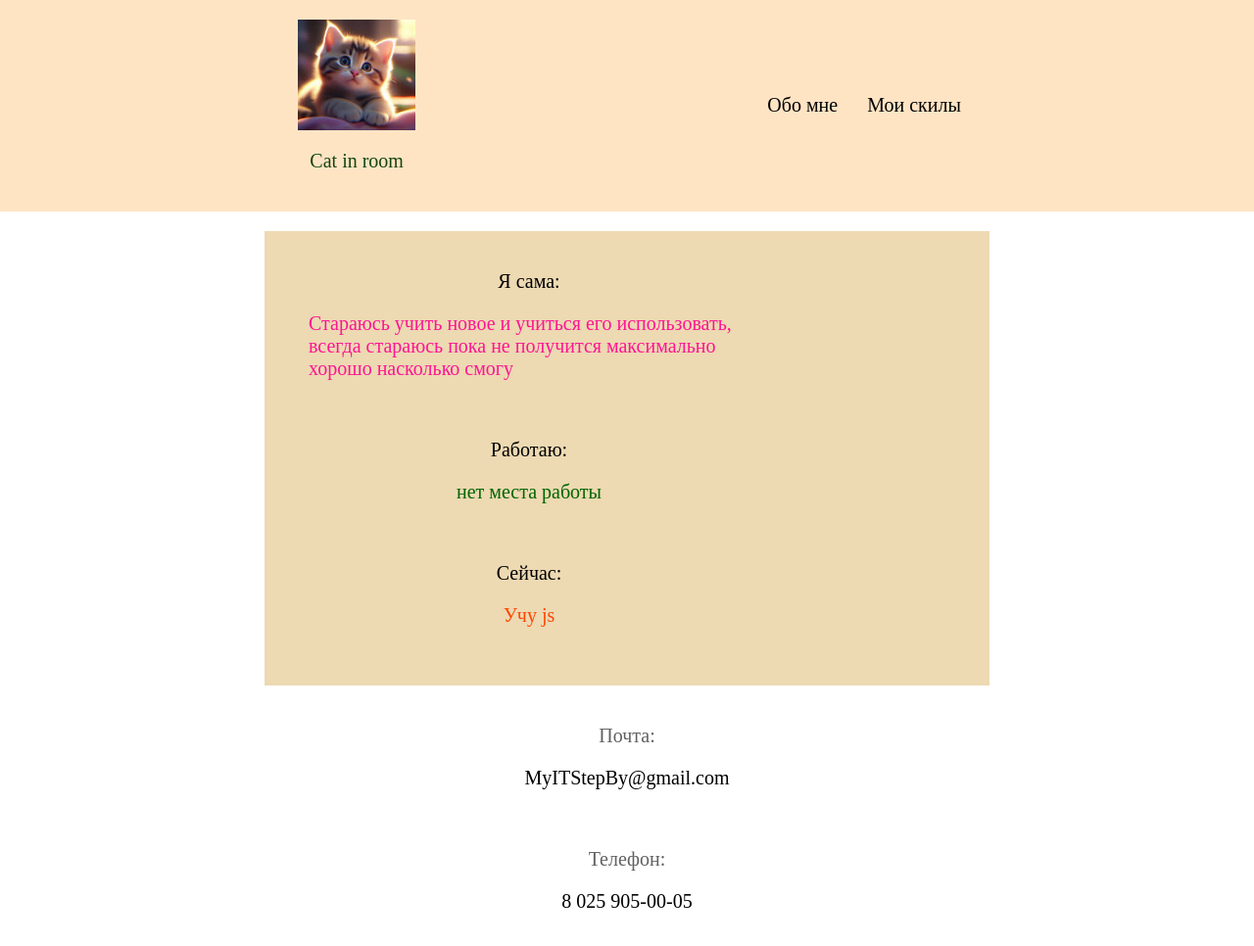
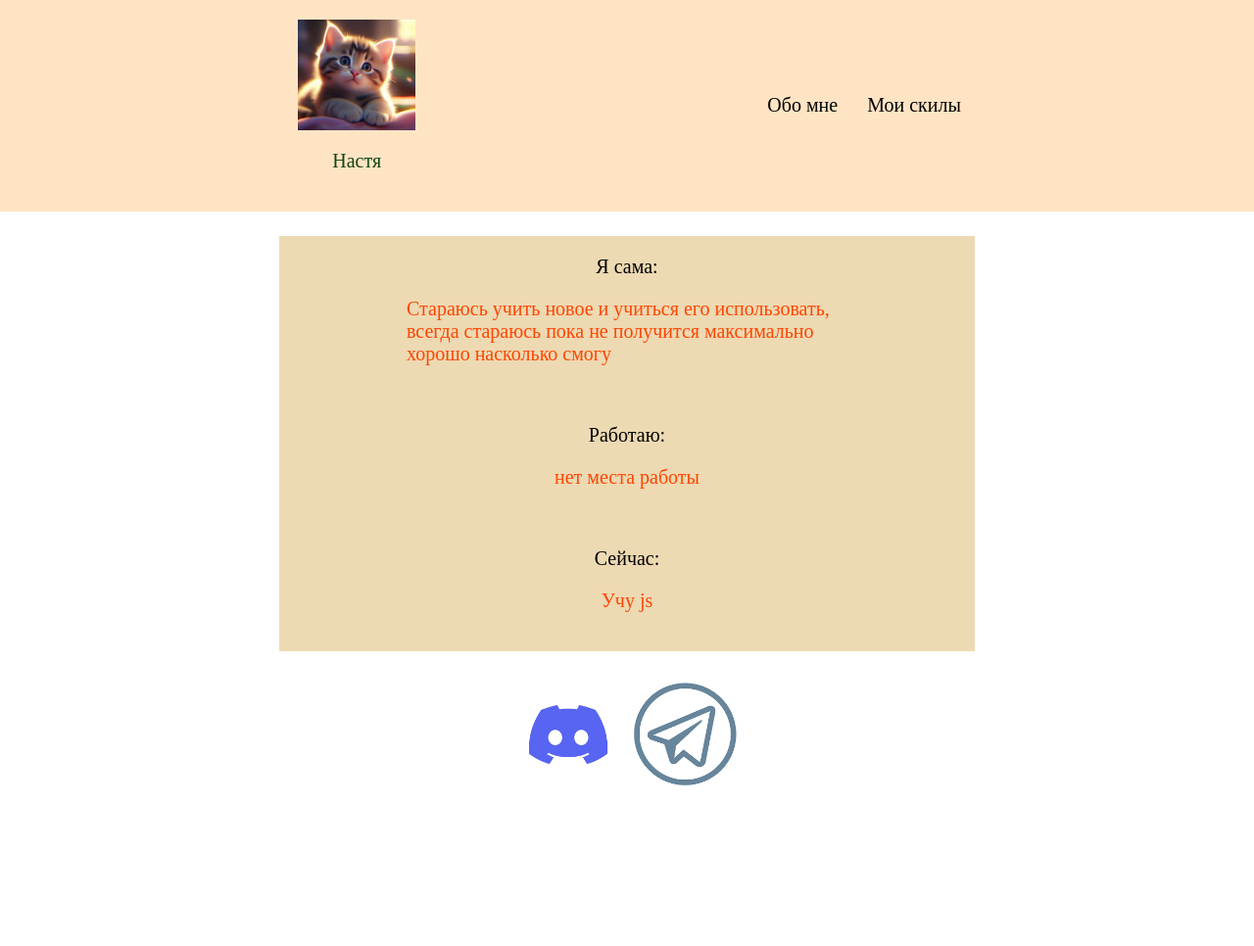
Before and after one commit to Fixya/cati, a website built with Vite: page index.html in a window 1280 px wide. Shown: the whole page at 98% size. After the commit the page ends 814 px from the top, so only its background shows below. Built offline with nearby package versions, Linux system fonts and the light colour scheme; data requests are answered from the project's data file; files whose address does not match are found by name.

Commit message:
commited

```diff
--- a/components/activityCard.module.css
+++ b/components/activityCard.module.css
@@ -1,6 +1,4 @@
 .container {
-    grid-area: activity;
-    margin: 20px;
     max-width: 500px;
     display: flex;
     flex-direction: column;
@@ -10,12 +8,12 @@
 .Im {
     width: 450px;
     font-size: 20px;
-    color: deeppink;
+    color: orangered;
 }
 
 .job {
     font-size: 20px;
-    color: darkgreen;
+    color: orangered;
 }
 
 .affair {
--- a/components/contactsCard.js
+++ b/components/contactsCard.js
@@ -1,11 +1,17 @@
-import styles from './activitesCard.module.css'
-import {exstraText} from './exstraText';
+import styles from './contactsCard.module.css'
+import {getPicture} from "./picture.js";
 
-const renderServerValues = (data, style) => {
-    const element = document.createElement('p')
-    element.innerText = data.title
-    element.classList.add(style)
-    return element
+const renderServerValuesHrefImage = data => {
+    const div = document.createElement('div')
+    data.contact.map((item) => {
+        const a = document.createElement('a');
+        a.href = item.href
+        a.classList.add(styles.href)
+        a.append(getPicture(item.image, styles.image))
+        div.append(a);
+    });
+
+    return div;
 }
 
 export const contactsCard = data => {
@@ -13,7 +19,6 @@ export const contactsCard = data => {
 
     div.classList.add(styles.container)
 
-    div.append(exstraText(data.email, styles.text, renderServerValues(data.email, styles.email)))
-    div.append(exstraText(data.phone, styles.text, renderServerValues(data.phone, styles.phone)))
+    div.append(renderServerValuesHrefImage(data))
     return div;
 }
--- /dev/null
+++ b/components/contactsCard.module.css
@@ -0,0 +1,22 @@
+.container {
+    grid-area: contacts;
+    display: flex;
+    flex-direction: column;
+    align-items: center;
+}
+
+.href {
+
+}
+
+.image {
+    width: 120px;
+}
+
+.text {
+    font-size: 20px;
+    color: #616161;
+    display: flex;
+    flex-direction: column;
+    align-items: center;
+}
--- a/components/skillCard.module.css
+++ b/components/skillCard.module.css
@@ -1,6 +1,4 @@
 .container {
-    grid-area: skill;
-    margin: 20px;
     display: flex;
     flex-direction: column;
     align-items: center;
--- a/components/userCard.js
+++ b/components/userCard.js
@@ -9,7 +9,7 @@ export const userCard = data => {
     name.classList.add(styles.name)
     div.classList.add(styles.container)
 
-    div.append(getPicture(data.photo, styles.image))
+    div.append(getPicture(data.image, styles.image))
     div.append(name)
     return div;
 };
--- a/db.json
+++ b/db.json
@@ -2,8 +2,8 @@
   "user" : [
     {
       "id": "user",
-      "photo": "me.jfif",
-      "name": "Cat in room"
+      "image": "me.jfif",
+      "name": "Настя"
     }
   ],
   "activity" : [
@@ -44,12 +44,12 @@
   "contacts" : [
   {
     "id": "contacts",
-    "email": {
-      "title": "MyITStepBy@gmail.com",
-      "specification": "Почта" },
-    "phone": {
-      "title": "8 025 905-00-05",
-      "specification": "Телефон"}
+    "contact": [{
+        "href":  "https://discordapp.com/users/713093717342421022/",
+        "image": "discord1.png" },
+      {
+        "href": "https://t.me/Vanilinfi",
+        "image": "telegram2.png" }]
   }
 ]
 }
--- a/index.html
+++ b/index.html
@@ -3,7 +3,7 @@
   <head>
     <meta charset="UTF-8" />
   <meta name="viewport" content="width=device-width, initial-scale=1.0" />
-  <title>Vite App</title>
+  <title>My site</title>
   </head>
   <body>
   <div id="app"></div>
--- a/page/about.js
+++ b/page/about.js
@@ -8,7 +8,7 @@ export const aboutPage = () => {
 
   div.classList.add(styles.container)
 
-  getPart('activity').then(data =>
+  getPart('skill').then(data =>
     data.data.map(skill => div.append(skillCard(skill)))
   );
 
--- a/page/homePage.module.css
+++ b/page/homePage.module.css
@@ -1,11 +1,9 @@
 .container {
     grid-area: main;
-  margin: 20px;
+  margin: 25px;
     width: auto;
   background-color: #edd9b2;
-  display: grid;
-  grid-template-areas:
-          "activity"
-          "skill"
-          "contacts";
+  display: flex;
+    flex-direction: column;
+align-items: center;
 }
```
Also changed, not shown: images/discord1.png (added), images/discord2.png (added), images/telegram.avif (added), images/telegram.jpg (added), images/telegram.png (added), images/telegram2.png (added).
